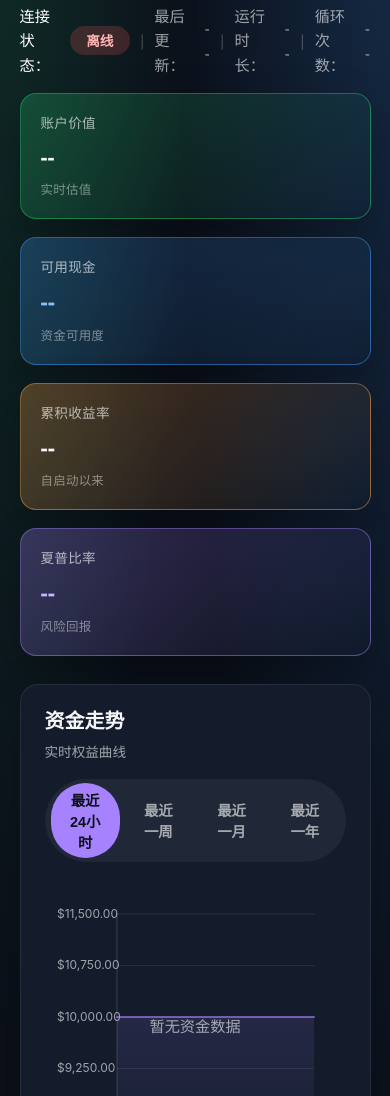
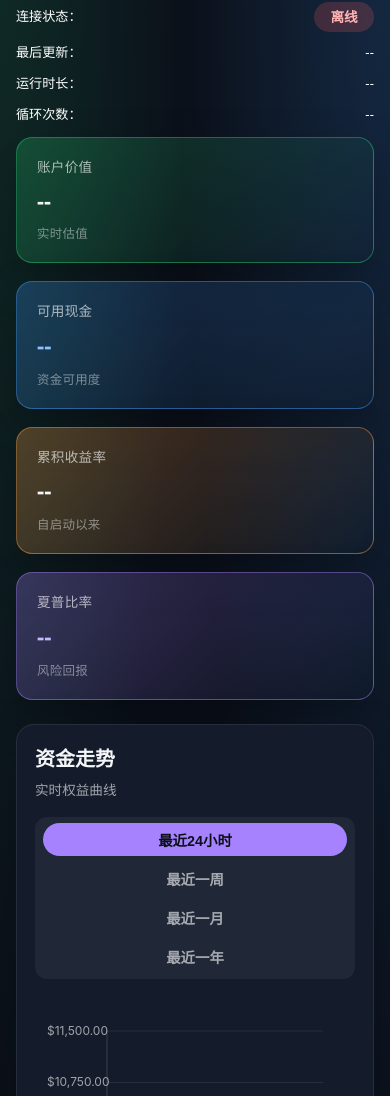
Before and after one commit to zhaochengpro/ds, a plain HTML site: page dashboard_ui/index.html in a window 390 px wide. Shown: the part 105-1201 px from the top of the page. Drawn offline with Linux system fonts and the light colour scheme.

Commit message:
optimise mobile css

```diff
--- a/dashboard_ui/index.html
+++ b/dashboard_ui/index.html
@@ -13,17 +13,22 @@
         <p>实时监控账户收益、持仓与 AI 策略表现</p>
       </div>
       <div class="status">
-        <span class="status-label">连接状态：</span>
-        <span id="connection-status" class="status-indicator status-pending">刷新中</span>
-        <span class="status-separator">|</span>
-        <span>最后更新：</span>
-        <span id="last-updated">--</span>
-        <span class="status-separator">|</span>
-        <span>运行时长：</span>
-        <span id="runtime-uptime">--</span>
-        <span class="status-separator">|</span>
-        <span>循环次数：</span>
-        <span id="runtime-iterations">--</span>
+        <div class="status-item">
+          <span class="status-label">连接状态：</span>
+          <span id="connection-status" class="status-indicator status-pending">刷新中</span>
+        </div>
+        <div class="status-item">
+          <span class="status-label">最后更新：</span>
+          <span id="last-updated" class="status-value">--</span>
+        </div>
+        <div class="status-item">
+          <span class="status-label">运行时长：</span>
+          <span id="runtime-uptime" class="status-value">--</span>
+        </div>
+        <div class="status-item">
+          <span class="status-label">循环次数：</span>
+          <span id="runtime-iterations" class="status-value">--</span>
+        </div>
       </div>
     </header>
 
--- a/dashboard_ui/static/styles.css
+++ b/dashboard_ui/static/styles.css
@@ -49,18 +49,47 @@ body {
 
 .status {
   display: flex;
+  flex-wrap: wrap;
   align-items: center;
-  gap: 8px;
+  gap: 12px;
   font-size: 0.95rem;
   color: var(--muted);
 }
 
+.status-item {
+  position: relative;
+  display: inline-flex;
+  align-items: center;
+  gap: 8px;
+  padding: 6px 0;
+  white-space: nowrap;
+}
+
+.status-item + .status-item {
+  margin-left: 12px;
+  padding-left: 12px;
+}
+
+.status-item + .status-item::before {
+  content: '';
+  position: absolute;
+  left: 0;
+  top: 50%;
+  transform: translateY(-50%);
+  width: 1px;
+  height: 16px;
+  background: rgba(255, 255, 255, 0.12);
+}
+
 .status-label {
   color: #fff;
+  font-weight: 500;
 }
 
-.status-separator {
-  opacity: 0.4;
+.status-value {
+  color: #fff;
+  font-variant-numeric: tabular-nums;
+  letter-spacing: 0.01em;
 }
 
 .status-indicator {
@@ -720,7 +749,8 @@ tbody tr:last-child td {
 
 .signal-reason,
 .batch-signals li {
-  word-break: break-word;
+  word-break: normal;
+  overflow-wrap: break-word;
 }
 
 .signal-header {
@@ -921,26 +951,68 @@ td.flash-down {
   .secondary-grid {
     grid-template-columns: 1fr;
   }
+
+  .status {
+    gap: 10px 14px;
+  }
+
+  .status-item + .status-item {
+    margin-left: 0;
+    padding-left: 0;
+  }
+
+  .status-item + .status-item::before {
+    display: none;
+  }
 }
 
 @media (max-width: 768px) {
   .app-header {
     flex-direction: column;
     align-items: flex-start;
-    gap: 12px;
+    gap: 16px;
+    padding: 20px 20px 12px;
+  }
+
+  .app-main {
+    padding: 0 20px 56px;
+    gap: 24px;
+  }
+
+  .status {
+    width: 100%;
+    flex-direction: column;
+    align-items: stretch;
+    font-size: 0.875rem;
+    gap: 10px;
+  }
+
+  .status-item {
+    width: 100%;
+    justify-content: space-between;
+    padding: 0;
+  }
+
+  .status-item + .status-item {
+    margin-left: 0;
+    padding-left: 0;
+  }
+
+  .status-item + .status-item::before {
+    display: none;
   }
 
   .metrics-strip {
     grid-template-columns: 1fr;
   }
 
+  .card {
+    padding: 18px;
+  }
+
   .signal-footer {
     flex-direction: column;
     gap: 6px;
-  }
-
-  .table-container {
-    overflow-x: visible;
   }
 
   .primary-grid,
@@ -967,67 +1039,64 @@ td.flash-down {
     padding: 12px;
   }
 
+  .range-toggle {
+    width: 100%;
+    flex-wrap: wrap;
+    justify-content: flex-start;
+    gap: 8px;
+    padding: 6px 8px;
+    font-size: 0.75rem;
+    border-radius: 12px;
+  }
+
+  .range-button {
+    flex: 1 1 calc(50% - 8px);
+    text-align: center;
+  }
+
   #positions-section .table-container {
-    border: none;
-    background: transparent;
-    box-shadow: none;
-    padding: 0;
+    border-radius: 12px;
+    border: 1px solid rgba(255, 255, 255, 0.08);
+    background: rgba(255, 255, 255, 0.02);
+    padding: 0 0 12px;
+    overflow-x: auto;
   }
 
   #positions-table {
-    overflow: visible;
+    min-width: 640px;
     border-radius: 12px;
     backdrop-filter: none;
+    font-size: 0.85rem;
   }
 
   #positions-table th,
   #positions-table td {
-    white-space: normal;
+    white-space: nowrap;
+  }
+}
+
+@media (max-width: 520px) {
+  .app-header {
+    padding: 18px 16px 12px;
+  }
+
+  .app-main {
+    padding: 0 16px 48px;
+  }
+
+  .status {
+    font-size: 0.82rem;
   }
 
   .range-toggle {
-    width: 100%;
-    justify-content: space-between;
-    padding: 4px 6px;
+    gap: 6px;
   }
 
   .range-button {
-    flex: 1;
-    text-align: center;
+    flex: 1 1 100%;
   }
 
-  table,
-  thead,
-  tbody,
-  th,
-  td,
-  tr {
-    display: block;
-    width: 100%;
-  }
-
-  thead {
-    display: none;
-  }
-
-  tr {
-    margin-bottom: 12px;
-    background: rgba(255, 255, 255, 0.02);
-    border-radius: 8px;
-    padding: 10px;
-  }
-
-  td {
-    border: none;
-    display: flex;
-    justify-content: space-between;
-    gap: 12px;
-    padding: 6px 0;
-  }
-
-  td::before {
-    content: attr(data-label);
-    color: var(--muted);
-    font-size: 0.8rem;
+  #positions-table {
+    min-width: 560px;
   }
 }
```
